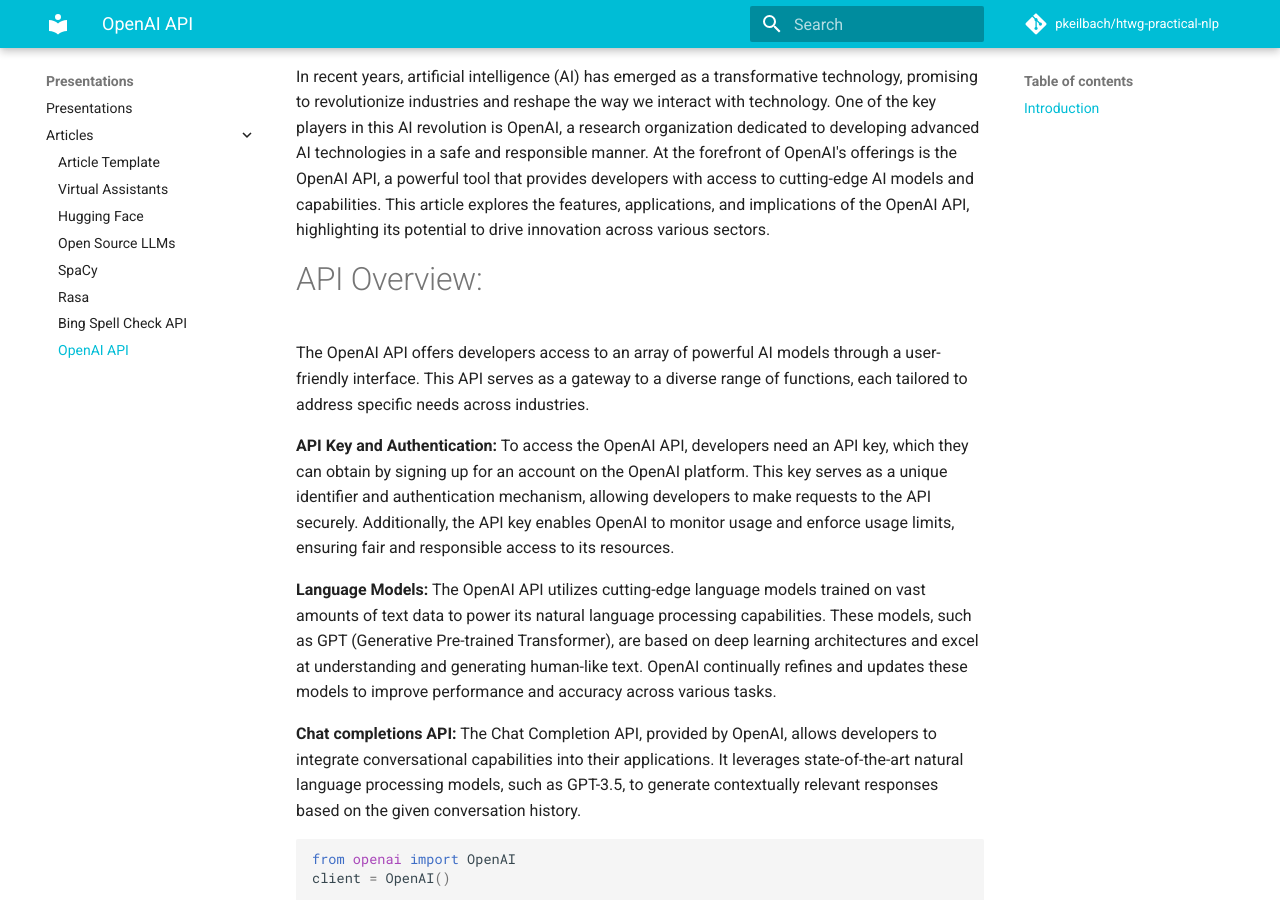
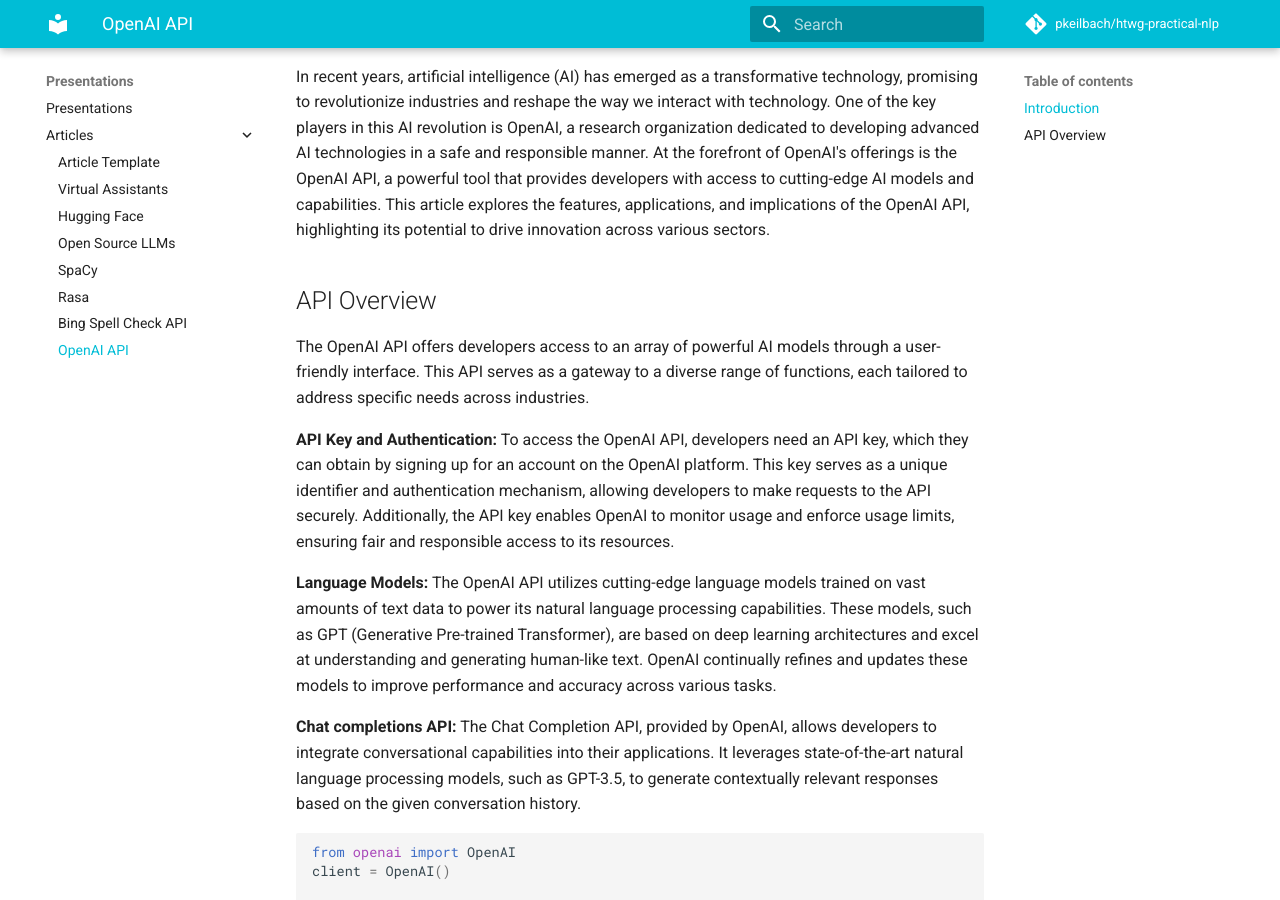
Before and after one commit to pkeilbach/htwg-practical-nlp, an MkDocs documentation site: the page built from docs/presentations/articles/openai_api.md, in a window 1280 px wide and 900 px high, scrolled down 383 px. Built offline with MkDocs 1.6.1 and Material for MkDocs 9.7.7, drawn with Linux system fonts in a browser that asks for light colours; comment, search, counter and statistics services are not loaded.

Commit message:
Update docs/presentations/articles/openai_api.md
Co-authored-by: Pascal Keilbach <28002199+pkeilbach@users.noreply.github.com>

```diff
--- a/docs/presentations/articles/openai_api.md
+++ b/docs/presentations/articles/openai_api.md
@@ -6,7 +6,7 @@
 
 In recent years, artificial intelligence (AI) has emerged as a transformative technology, promising to revolutionize industries and reshape the way we interact with technology. One of the key players in this AI revolution is OpenAI, a research organization dedicated to developing advanced AI technologies in a safe and responsible manner. At the forefront of OpenAI's offerings is the OpenAI API, a powerful tool that provides developers with access to cutting-edge AI models and capabilities. This article explores the features, applications, and implications of the OpenAI API, highlighting its potential to drive innovation across various sectors.
 
-# API Overview:
+## API Overview
 
 The OpenAI API offers developers access to an array of powerful AI models through a user-friendly interface. This API serves as a gateway to a diverse range of functions, each tailored to address specific needs across industries.
 
```
